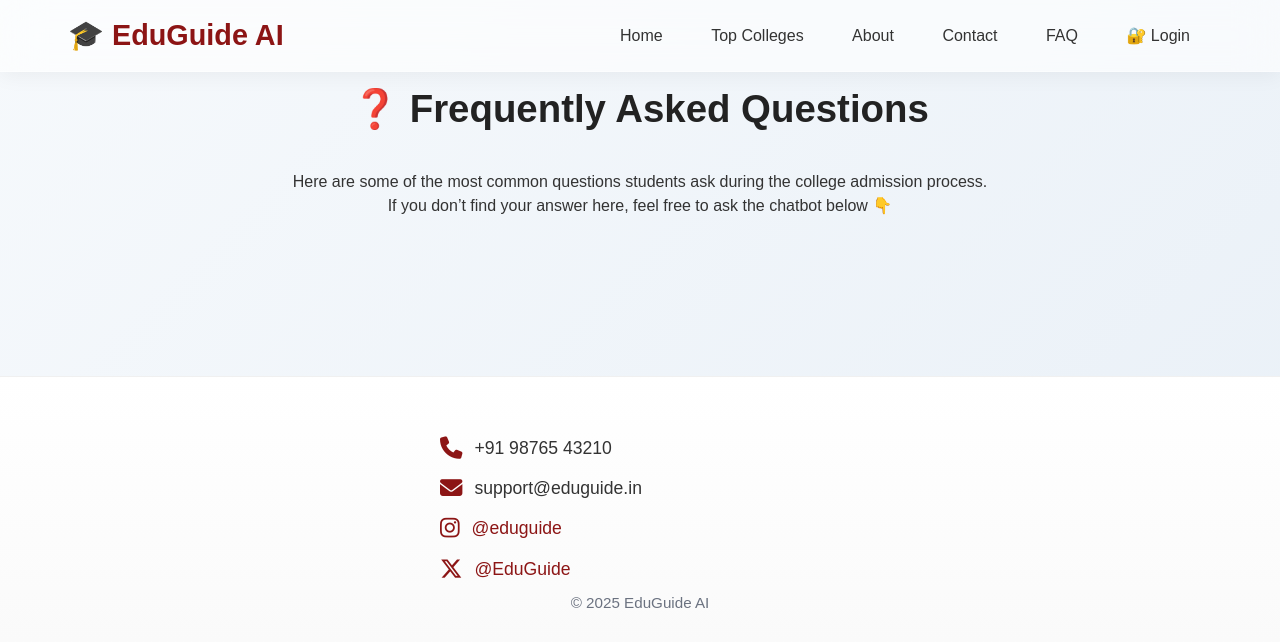
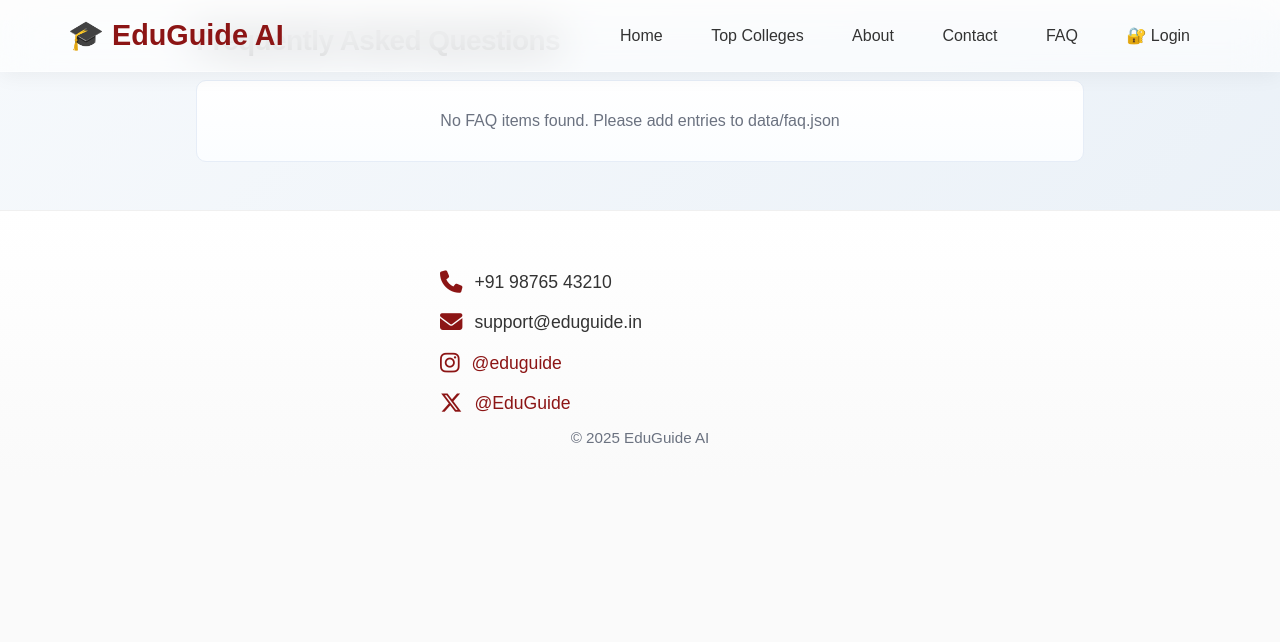
Before and after one commit to mhlohh/Edu-Bot, a Flask app: template templates/faq.html in a window 1280 px wide. Shown: the top 642 px of the page. Run offline with Flask 3, Linux system fonts and the light colour scheme; the template is opened without the code that fills it, so the values that code supplies are empty.

Commit message:
Fix faq template: resolve merge conflict and correct Jinja blocks

```diff
--- a/requirements.txt
+++ b/requirements.txt
@@ -5,3 +5,4 @@ gTTS
 langdetect
 requests
 beautifulsoup4
+gunicorn
--- a/templates/faq.html
+++ b/templates/faq.html
@@ -1,25 +1,71 @@
 {% extends "base.html" %}
+
+{% block title %}FAQ{% endblock %}
+
 {% block content %}
+<div class="faq-page" style="max-width:920px;margin:20px auto;padding:0 16px;">
+  <h1 style="margin:12px 0 18px;font-size:28px;">Frequently Asked Questions</h1>
 
-<section class="page-section fade-in">
-  <h2>❓ Frequently Asked Questions</h2>
-  <p style="max-width:700px;margin:0 auto 30px;">
-    Here are some of the most common questions students ask during the college admission process.
-    If you don’t find your answer here, feel free to ask the chatbot below 👇
-  </p>
+  {% if faqs and faqs|length > 0 %}
+    <div class="faq-list" id="faqList" style="display:grid;gap:12px;">
+      {% for f in faqs %}
+        {% set q = (f.q if f.q is defined else (f.question if f.question is defined else 'Question')) %}
+        {% set a = (f.a if f.a is defined else (f.answer if f.answer is defined else 'Answer not available.')) %}
+        <div class="faq-item" data-index="{{ loop.index0 }}" style="background:#fff;border:1px solid #e6edf7;border-radius:10px;padding:14px;box-shadow:0 1px 2px rgba(15,23,42,0.03);">
+          <div class="faq-q" tabindex="0" role="button" aria-expanded="false" style="display:flex;align-items:center;justify-content:space-between;gap:12px;cursor:pointer;">
+            <h3 style="margin:0;font-size:16px;">{{ q }}</h3>
+            <div class="chev" style="transition:transform .18s ease;color:#2563eb;font-weight:600;">▸</div>
+          </div>
+          <div class="faq-a" style="margin-top:10px;color:#0b1220;line-height:1.6;display:none;padding-top:6px;border-top:1px dashed #e6edf7;">
+            <div class="answer-text">{{ a | safe }}</div>
+            <div class="meta" style="font-size:13px;color:#6b7280;margin-top:6px;">Was this helpful? You can leave a short comment below.</div>
+            <form class="feedback" onsubmit="handleFeedback(event, {{ loop.index0 }})" style="margin-top:12px;display:flex;gap:8px;align-items:flex-start;">
+              <textarea name="comment" placeholder="Leave a quick comment (optional)" style="flex:1;min-height:56px;padding:8px;border:1px solid #e6edf7;border-radius:6px;font-size:14px;resize:vertical;"></textarea>
+              <button type="submit" style="background:#2563eb;color:white;border:0;padding:10px 14px;border-radius:6px;cursor:pointer;">Send</button>
+            </form>
+          </div>
+        </div>
+      {% endfor %}
+    </div>
+  {% else %}
+    <div style="padding:28px;text-align:center;color:#6b7280;background:linear-gradient(180deg,#fff,#fbfdff);border-radius:10px;border:1px solid #e6edf7;">No FAQ items found. Please add entries to data/faq.json</div>
+  {% endif %}
+</div>
+{% endblock %}
 
-  <div class="faq-container">
-    {% for f in faqs %}
-    <div class="faq-item">
-      <button class="faq-question" onclick="this.classList.toggle('active'); this.nextElementSibling.classList.toggle('show');">
-        {{ loop.index }}. {{ f.q }}
-      </button>
-      <div class="faq-answer">
-        <p>{{ f.a }}</p>
-      </div>
-    </div>
-    {% endfor %}
-  </div>
-</section>
+{% block scripts %}
+<script>
+  document.querySelectorAll('.faq-item').forEach(item=>{
+    const q = item.querySelector('.faq-q');
+    q.addEventListener('click', ()=> toggle(item));
+    q.addEventListener('keydown', (e)=> { if(e.key==='Enter' || e.key===' ') { e.preventDefault(); toggle(item); }});
+  });
 
+  function toggle(item){
+    const expanded = item.classList.toggle('open');
+    item.querySelector('.faq-q').setAttribute('aria-expanded', expanded ? 'true' : 'false');
+    document.querySelectorAll('.faq-item').forEach(i=> {
+      if(i!==item) {
+        i.classList.remove('open');
+        i.querySelector('.faq-q').setAttribute('aria-expanded','false');
+        const a = i.querySelector('.faq-a'); if(a) a.style.display = 'none';
+        const chev = i.querySelector('.chev'); if(chev) chev.style.transform = '';
+      }
+    });
+    const ans = item.querySelector('.faq-a');
+    const chev = item.querySelector('.chev');
+    if(expanded){ if(ans) ans.style.display = 'block'; if(chev) chev.style.transform = 'rotate(90deg)'; }
+    else { if(ans) ans.style.display = 'none'; if(chev) chev.style.transform = ''; }
+  }
+
+  function handleFeedback(e, idx){
+    e.preventDefault();
+    const form = e.currentTarget;
+    const textarea = form.querySelector('textarea');
+    const val = textarea.value.trim();
+    if(!val){ alert('Thanks — no comment provided.'); }
+    else { alert('Comment submitted: ' + val); /* replace with real POST if needed */ }
+    textarea.value = '';
+  }
+</script>
 {% endblock %}
```
Also changed, not shown: 1 other file.
